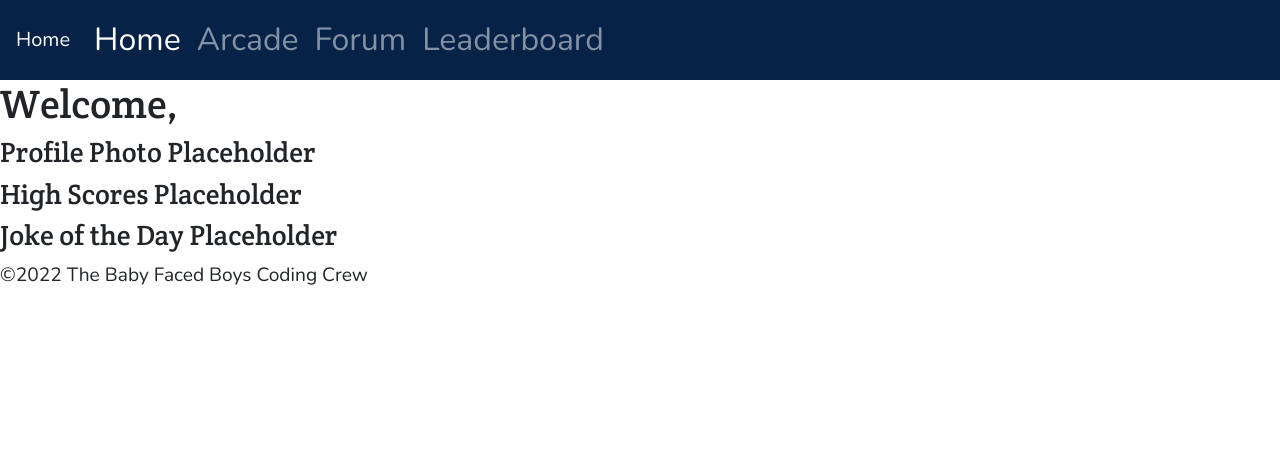
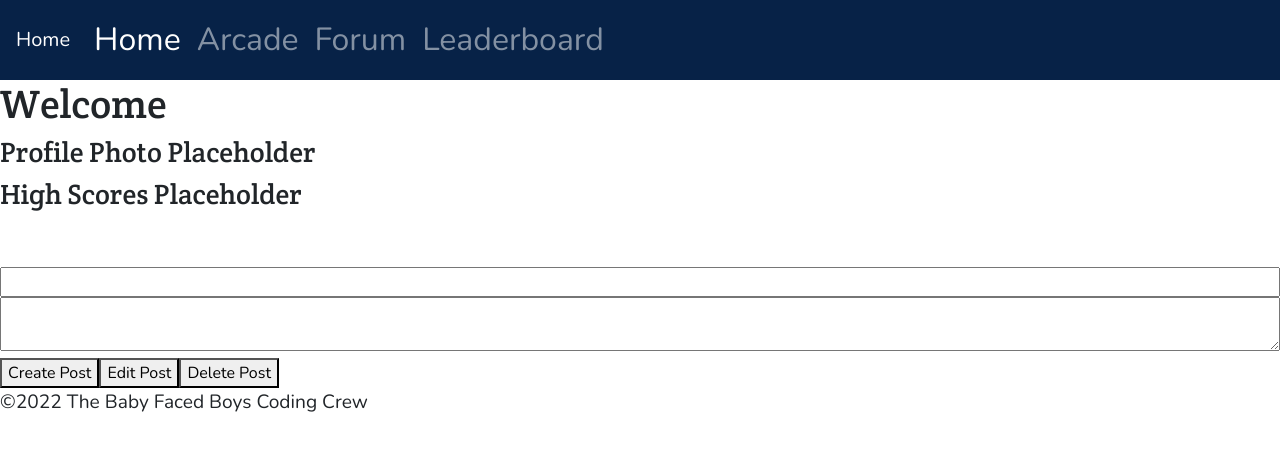
Before and after one commit to bethel-school-of-technology/team-baby-face-boys-frontend, a React (Create React App) app: page /profile in a window 1280 px wide. Shown: the top 450 px of the page. Built offline with nearby package versions, Linux system fonts and the light colour scheme; no server answers.

Commit message:
displaying users recent post

```diff
--- a/src/components/blog.js
+++ b/src/components/blog.js
@@ -1,21 +1,17 @@
 import React, { useState } from "react";
 import axios from "axios";
-import { response } from "express";
 
 function Blog() {
-  // const [postTitle, setPostTitle] = useState("");
-  // const [postBody, setPostBody] = useState("");
+  const [postTitle, setPostTitle] = useState("");
+  const [postBody, setPostBody] = useState("");
 
   const [newTitle, setNewTitle] = useState("");
   const [newBody, setNewBody] = useState("");
 
-  const [postList, setPostList] = useState({
-    postTitle: "",
-    postBody: ""
-  });
+  const [postList, setPostList] = useState([]);
 
   const addPost = () => {
-    axios.post("http://localhost:3000/", {
+    axios.post("http://localhost:3000/forum", {
       postTitle: setPostTitle,
       postBody: setPostBody,
     }).then(() => {
@@ -28,7 +24,7 @@ function Blog() {
   };
 
   const getPosts = () => {
-    axios.get("http://localhost:3000/").then((response) => {
+    axios.get("http://localhost:3000/forum").then((response) => {
       setPostList.JSON.stringify(response.data);
     });
   };
@@ -43,7 +39,7 @@ function Blog() {
   // };
 
   const updatePostTitle = (id) => {
-    axios.put("http://localhost:3000/:id", {
+    axios.put("http://localhost:3000/forum/:id", {
       postTitle: newTitle,
       id: id,
     }).then(() => {
--- a/src/screens/profilepage.js
+++ b/src/screens/profilepage.js
@@ -6,16 +6,15 @@ import axios from 'axios';
 
 
 const Profilepage = () => {
-    const [title, setTitle] = useState("");
-    const [body, setBody] = useState("");
-    const [user, setUserProfile] = useState({
-        gamerID: "",
-        postTitle: "",
-        postBody: ""
-    });
+    const [postTitle, setPostTitle] = useState("");
+    const [postBody, setPostBody] = useState("");
+    const [user, setUserProfile] = useState({});
+    const [post, setPost] = useState([]);
 
-    const onTitleChange = e => setTitle(e.target.value);
-    const onBodyChange = e => setBody(e.target.value);
+    let token = JSON.parse(localStorage.getItem("token"))
+
+    // const onTitleChange = e => setTitle(e.target.value);
+    // const onBodyChange = e => setBody(e.target.value);
 
 
 
@@ -25,7 +24,23 @@ const Profilepage = () => {
     //     setUserProfile(userProfile);
     // })
 
+    const handleChange = (event) => {
 
+        setPostTitle((preValue) => {
+            return {
+                ...preValue,
+                [event.target.name]: event.target.value
+            }
+        })
+
+        setPostBody((preValue) => {
+            return {
+                ...preValue,
+                [event.target.name]: event.target.value
+            }
+        })
+
+    }
 
 
 
@@ -33,11 +48,17 @@ const Profilepage = () => {
 
 
         function fetch() {
-            axios.get("http://localhost:3000/profile").then(response => {
+            console.log(token)
+
+            axios.get("http://localhost:3000/profile/" + token).then(response => {
                 console.log(response)
 
                 setUserProfile(response.data)
             })
+
+            axios.get("http://localhost:3000/profile/:token").then((response) => {
+                setPost.JSON.stringify(response.data);
+              });
         }
 
         fetch();
@@ -45,46 +66,85 @@ const Profilepage = () => {
     }, [])
 
 
-    // const handleSubmit = e => {
-    //     e.preventDefault();
+    const handleSubmit = e => {
+        e.preventDefault();
 
-    //     const data = { title, body };
-    //     const requestOptions = {
-    //         method: "POST",
-    //         headers: { "Content-Type": "application/json" },
-    //         body: JSON.stringify(data)
-    //     };
-    //     fetch("https://localhost:3000/User", requestOptions)
-    //         .then(response => response.json())
-    //         .then(res => console.log(res));
-    // };
+        axios.post("http://localhost:3000/profile", {
+            postTitle: setPostTitle,
+            postBody: setPostBody,
+        }).then(() => {
+            setPost([...post, {
+                postTitle: postTitle,
+                postBody: postBody,
+            },
+            ]);
+        });
+
+        // axios.put("http://localhost:3000/profile/:id", {
+        //     postTitle: newTitle,
+        //     id: id,
+        // }).then(() => {
+        //     setPost(
+        //         postList.map((val) => {
+        //             return val.id == id
+        //                 ? { id: val.id, postTitle: newTitle, postBody: val.postBody }
+        //                 : val;
+        //         })
+        //     );
+        // });
+        // axios.put("http://localhost:3000/:id", {
+        //     postTitle: newBody,
+        //     id: id,
+        // }).then(() => {
+        //     setPost(
+        //         postList.map((val) => {
+        //             return val.id == id
+        //                 ? { id: val.id, postTitle: newBody, postBody: val.postBody }
+        //                 : val;
+        //         })
+        //     );
+        // });
+        // axios.delete(`http://localhost:3000/profile/${id}`).then((response) => {
+        //     setPost(
+        //         postList.filter((val) => {
+        //             return val.id != id;
+        //         })
+        //     );
+        // });
+    };
+
+
+
     return (
         <div>
             <Navbar />
             <div>
-                <h1>Welcome,  {user.gamerID}</h1>
+                <h1>Welcome {user.gamerID}</h1>
             </div>
             <div>
-                <h3>Profile Photo Placeholder</h3>
+                <h3>Profile Photo Placeholder </h3>
             </div>
             <div>
                 <h3>High Scores Placeholder</h3>
             </div>
             <div>
-                <h3>Joke of the Day Placeholder</h3>
+                <p>{user.postTitle} </p><br></br>
+                <p>{user.postBody}</p>
             </div>
             <div>
-                {/* <div className="Post">
+                <div className="Post">
                     <form>
-                        <input value={title}
-                            onChange={onTitleChange} required /><br></br>
-                        <textarea value={body}
-                            onChange={onBodyChange} required /><br></br>
+                        <input value={postTitle}
+                            onChange={handleChange} required /><br></br>
+                        <textarea value={postBody}
+                            onChange={handleChange} required /><br></br>
                         <button type="submit" onClick={handleSubmit}>
                             Create Post
                         </button>
+                        <button>Edit Post</button>
+                        <button>Delete Post</button>
                     </form>
-                </div> */}
+                </div>
             </div>
             <Footer />
         </div>
--- a/src/screens/signuplogin.js
+++ b/src/screens/signuplogin.js
@@ -54,7 +54,9 @@ const Signuplogin = () => {
     // })
 
     axios.post("http://localhost:3000/login", user).then((response) => {
-      console.log(response);
+      console.log(response.data);
+
+    localStorage.setItem("token", JSON.stringify(response.data))
       navigate("/profile");
     });
   };
```
